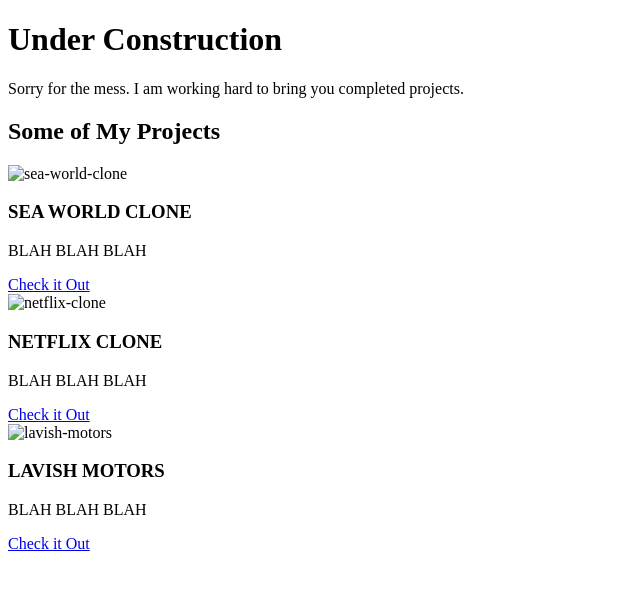
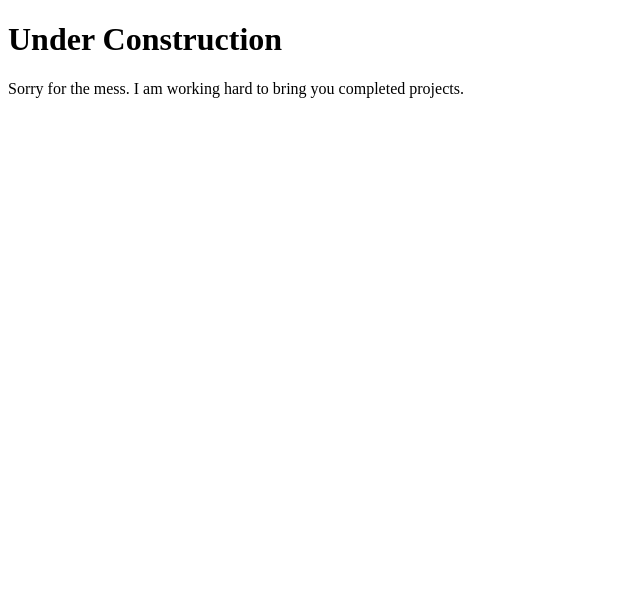
Before and after one commit to PamelaLong/projects, a plain HTML site: page githubProjects/index.html in a window 1280 px wide. Shown: the whole page, without its empty margins (0-640 px from the left). Drawn offline with nearby package versions, Linux system fonts and the light colour scheme.

Commit message:
file moving

```diff
--- a/githubProjects/index.html
+++ b/githubProjects/index.html
@@ -1,12 +1,33 @@
 <!DOCTYPE html>
 <html lang="en">
-<head>
-  <meta charset="UTF-8">
-  <meta http-equiv="X-UA-Compatible" content="IE=edge">
-  <meta name="viewport" content="width=device-width, initial-scale=1.0">
-  <title>Document</title>
-  <link ref="stylesheet" href="style.css" />
+  <head>
+    <meta charset="UTF-8" />
+    <meta http-equiv="X-UA-Compatible" content="IE=edge" />
+    <meta name="viewport" content="width=device-width, initial-scale=1.0" />
+
+    <link rel="stylesheet" href="style.css" />
+
+    <!-- Favicons -->
+    <!-- <link
+      rel="apple-touch-icon"
+      sizes="180x180"
+      href="assets/icons/apple-touch-icon.png"
+    />
+    <link
+      rel="icon"
+      type="image/png"
+      sizes="32x32"
+      href="assets/icons/favicon-32x32.png"
+    /> -->
+
+    <!-- Animate CSS CDN -->
+    <!-- <link
+      rel="stylesheet"
+      href="https://cdnjs.cloudflare.com/ajax/libs/animate.css/4.1.1/animate.min.css"
+    /> -->
+    <title>Pamela Long | Software Developer</title>
   </head>
+
   <body>
     <div>
       <h1>Under Construction</h1>
@@ -14,44 +35,35 @@
     <div class="contextContainer">
       Sorry for the mess. I am working hard to bring you completed projects.
     </div>
-<div>
-    <section class="projects" id="projects">
-      <h2 class="projects-title">Some of My Projects</h2>
-    </div>
-      <div class="projects-container">
-        <div class="project-container project-card">
-          <img
-            src=""
-            alt="sea-world-clone"
-            loading="lazy"
-            class=""
-          />
-          <h3 class="project-title">SEA WORLD CLONE</h3>
-          <p class="project-details">BLAH BLAH BLAH</p>
-          <a href="#" target="_blank" class="">Check it Out</a>
-        </div>
+    <!-- Navbar -->
 
-        <div class="project-container project-card">
-          <img
-            src=""
-            alt="netflix-clone"
-            loading="lazy"
-            class=""
-          />
-          <h3 class="project-title">NETFLIX CLONE</h3>
-          <p class="project-details">BLAH BLAH BLAH</p>
-          <a href="#" target="_blank" class="">Check it Out</a>
-        </div>
+    <!-- Hero Section -->
 
-        <div class="project-container project-card">
-          <img
-            src=""
-            alt="lavish-motors"
-            loading="lazy"
-            class=""
-          />
-          <h3 class="project-title">LAVISH MOTORS</h3>
-          <p class="project-details">BLAH BLAH BLAH</p>
-          <a href="#" target="_blank" class="">Check it Out</a>
-</body>
+    <!-- More about -->
+
+    <!-- Skills section -->
+
+    <!-- Projects section -->
+
+    <!-- Contact section -->
+
+    <!-- Social accounts - Fixed to the right -->
+
+    <!-- Scroll to top -->
+
+    <!-- Footer section -->
+
+    <!-- Website scripts -->
+    <script src="assets/js/app.js"></script>
+
+    <!-- Ion icons scripts -->
+    <script
+      type="module"
+      src="https://unpkg.com/ionicons@5.5.2/dist/ionicons/ionicons.esm.js"
+    ></script>
+    <script
+      nomodule
+      src="https://unpkg.com/ionicons@5.5.2/dist/ionicons/ionicons.js"
+    ></script>
+  </body>
 </html>
```
Also changed, not shown: algo.js/bootstrap-practice.html (deleted, +0 -74 lines), algo.js/practice.js (deleted, +0 -31 lines), algo.js/bootstrap-practice.css (deleted), 3 other files.
